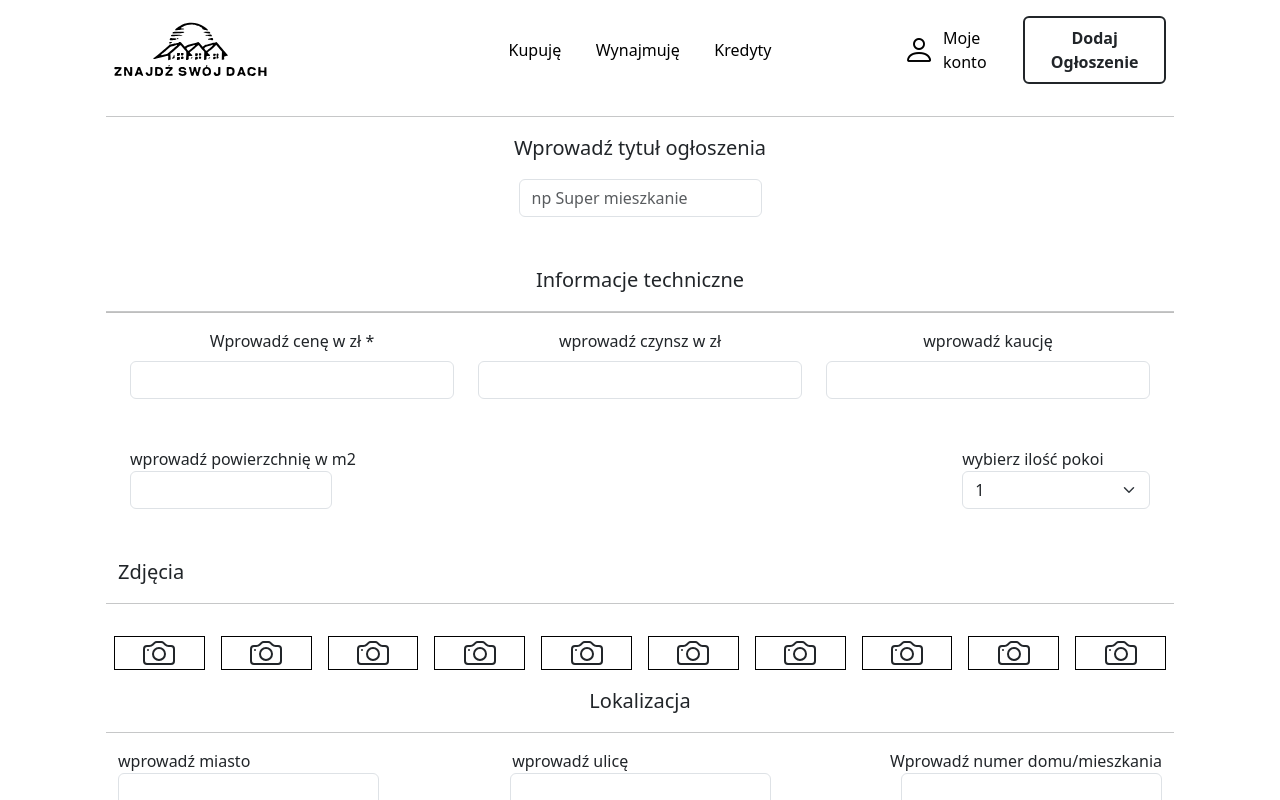
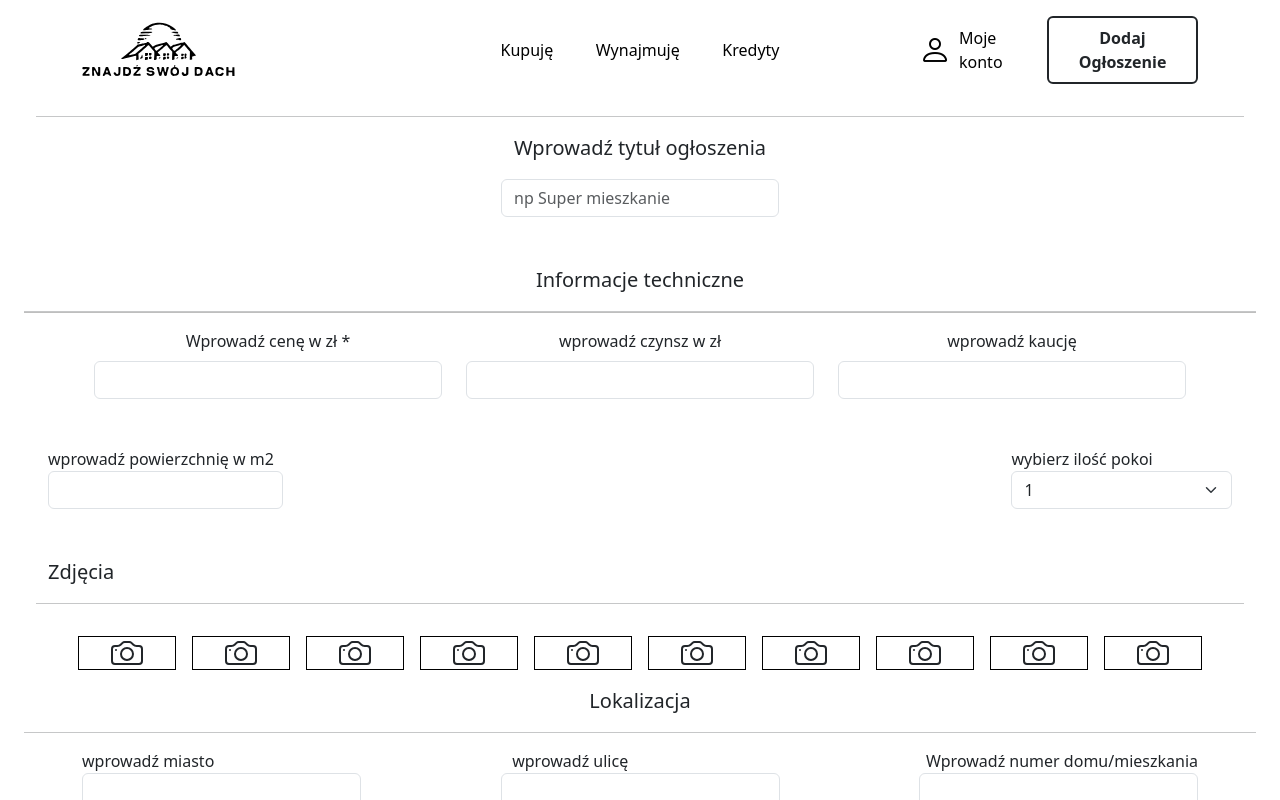
Before and after one commit to miluski/FindYourHouse, a React (Vite) app in the folder frontend/: page /add-offer in a window 1280 px wide. Both pictures are taken after a click on the button "Przejdź dalej". Shown: the top 800 px of the page. Built offline with nearby package versions, Linux system fonts and the light colour scheme.

Commit message:
Fixed AddOfferView stylizing

```diff
--- a/frontend/src/App.tsx
+++ b/frontend/src/App.tsx
@@ -27,8 +27,8 @@ export default function App() {
 				<Routes>
 					<Route errorElement='' path='/' element={<HomeView />} />
 					<Route path='/calculator' element={<MortrageCalculatorView />} />
-          <Route path='/report' element={<ReportOfferView />} />
-		      <Route path='/add-offer' element={<AddOfferView/>} />
+          			<Route path='/report' element={<ReportOfferView />} />
+		      		<Route path='/add-offer' element={<AddOfferView/>} />
 					<Route path='/report' element={<ReportOfferView />} />
 					<Route
 						path='/add-offer/approvedPayment'
--- a/frontend/src/views/AddOfferView/AddOfferActionTypes.ts
+++ b/frontend/src/views/AddOfferView/AddOfferActionTypes.ts
@@ -1,4 +1,3 @@
-
 enum addOfferActionTypes {
   CHANGE_SELECTED_TILE_NAME = "CHANGE_SELECTED_TILE_NAME",
 }
--- a/frontend/src/views/AddOfferView/AddOfferTittleView.tsx
+++ b/frontend/src/views/AddOfferView/AddOfferTittleView.tsx
@@ -1,20 +1,23 @@
-import { Container,Form } from "react-bootstrap"
-import { SeparateLine } from "./SeparateLine"
+import { Container, Form } from "react-bootstrap";
+import { SeparateLine } from "./SeparateLine";
 
 export const AddOfferTittleView = () => {
-
-    return (
-        <>
-        <SeparateLine/>
-        <Container fluid className="d-flex align-items-center fs-5 flex-column mt-6 mb-1">
-            <text>
-                Wprowadź tytuł ogłoszenia
-            </text>
-        </Container><Container fluid className="w-25 mb-5 mt-3">
-                <Form.Control
-                    type="text"
-                    placeholder="np Super mieszkanie "
-                    aria-label="np " />
-            </Container></>
-    )
-}
+  return (
+    <Container fluid>
+      <SeparateLine />
+      <Container
+        fluid
+        className="d-flex align-items-center fs-5 flex-column mt-6 mb-1"
+      >
+        <text>Wprowadź tytuł ogłoszenia</text>
+      </Container>
+      <Container fluid className="w-25 mb-5 mt-3">
+        <Form.Control
+          type="text"
+          placeholder="np Super mieszkanie "
+          aria-label="np "
+        />
+      </Container>
+    </Container>
+  );
+};
--- a/frontend/src/views/AddOfferView/AddOfferView.tsx
+++ b/frontend/src/views/AddOfferView/AddOfferView.tsx
@@ -24,26 +24,19 @@ export const AddOfferView = () => {
   };
 
   return (
-
-    <Container>
-
-      {actualSiteNumber === 1 ? (
     <Container fluid>
       <HeaderView />
-          <Container className="d-flex align-items-center flex-column">
+      {actualSiteNumber === 1 ? (
+        <Container fluid className="d-flex align-items-center flex-column">
           <text className="fw-bold fs-6">Wybierz typ oferty </text>
           <ChooseOfferTypeView />
           <text className="fw-bold fs-6">Wybierz rodzaj nieruchomości</text>
           <ChooseApartmentType />
           <AddOfferActionButton />
         </Container>
-          <FooterView/>
-        </Container>
       ) : (
         actualSiteNumber === 2 && (
           <Container fluid className="overflow-auto mb-5">
-            <HeaderView />
-            <Container className="overflow-auto mb-5">
             <AddOfferTittleView />
             <AddTechnicalInformatin />
             <AddPicturesView />
@@ -55,16 +48,9 @@ export const AddOfferView = () => {
               <AddOfferActionButton />
             </Container>
           </Container>
-          <FooterView/>
-          </Container>
-
-
-
         )
       )}
-
+      {actualSiteNumber === 1 ? <FooterView fixedBottom /> : <FooterView />}
     </Container>
-
-
   );
 };
--- a/frontend/src/views/AddOfferView/AddPicturesView.tsx
+++ b/frontend/src/views/AddOfferView/AddPicturesView.tsx
@@ -5,14 +5,14 @@ import "./Index.css";
 
 export const AddPicturesView = () => {
   const addPictureView: string[] = [];
-  const handleClick = (value: string) => {
+  const handleClick = (value: number) => {
     console.log(`Clicked on ${value}`);
   };
 
   const cameraArray = Array.from({ length: 10 }, (_, index) => index + 1);
 
   return (
-    <>
+    <Container fluid>
       <Container
         fluid
         className="d-flex align-items-center fs-5 flex-row mb-3 "
@@ -38,6 +38,6 @@ export const AddPicturesView = () => {
           ))}
         </Row>
       </Container>
-    </>
+    </Container>
   );
 };
--- a/frontend/src/views/AddOfferView/ApprovedPaymentView.tsx
+++ b/frontend/src/views/AddOfferView/ApprovedPaymentView.tsx
@@ -1,12 +1,13 @@
 import { useEffect, useRef, useState } from "react";
 import { Container, Col, Image } from "react-bootstrap";
-import { useLocation } from "react-router-dom";
+import { useLocation, useNavigation } from "react-router-dom";
 import { finalizePayment } from "./finalizePayment";
 import { registerOfflineTransaction } from "./registerOfflineTransaction";
 import { sendRefreshTokensRequest } from "../../utils/sendRefreshTokensRequest";
 
 export default function ApprovedPaymentView() {
 	const location = useLocation();
+	const navigate = useNavigation();
 	const offerObject = {
 		offerType: "",
 		propertyType: "",
@@ -50,7 +51,7 @@ export default function ApprovedPaymentView() {
 						: null;
 				} else {
 					setPaymentStatus(paymentObject.status || null);
-					paymentStatus !== "COMPLETED"
+					paymentStatus !== "COMPLETED" && paymentStatus !== "DENIED"
 						? await registerOfflineTransaction({
 								status: "UNCOMPLETED",
 								offerObject: offerObject,
@@ -63,7 +64,7 @@ export default function ApprovedPaymentView() {
 								}),
 								topic: "Akceptacja Transakcji",
 						  })
-						: null;
+						: paymentStatus === "DENIED" ? navigate("/add-offer/cancelledPayment") : null;
 				}
 			})();
 		}
--- a/frontend/src/views/AddOfferView/CancelledPaymentView.tsx
+++ b/frontend/src/views/AddOfferView/CancelledPaymentView.tsx
@@ -14,7 +14,7 @@ export default function CancelledPaymentView() {
 		<Container>
 			<Col>
 				<Image src='https://img.freepik.com/premium-wektory/usun-ikone-bez-znaku-zamknij-wektor-symbolu-anuluj-zle-i-odrzuc-ilustracje_790965-579.jpg?w=826' />
-				<text>Transakcja została anulowana!</text>
+				<text>Transakcja została odrzucona!</text>
 			</Col>
 		</Container>
 	);
```
Lines whose indentation alone changed are shown as unchanged.
